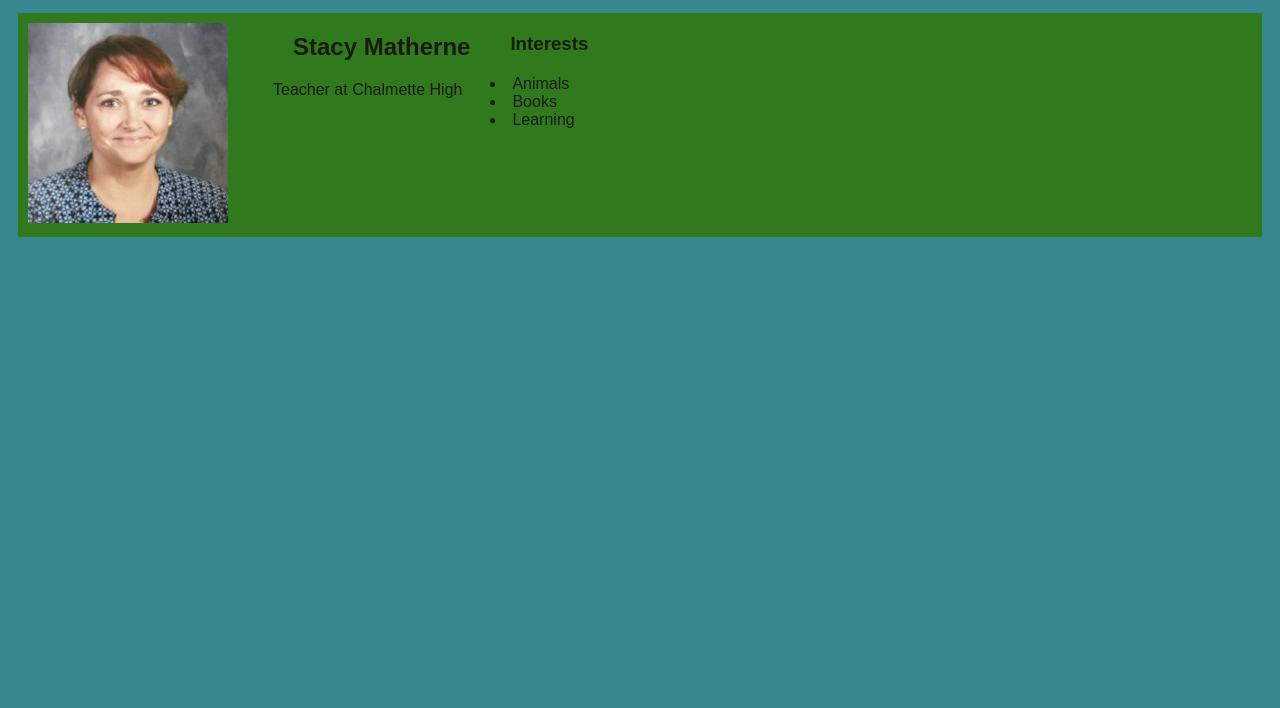
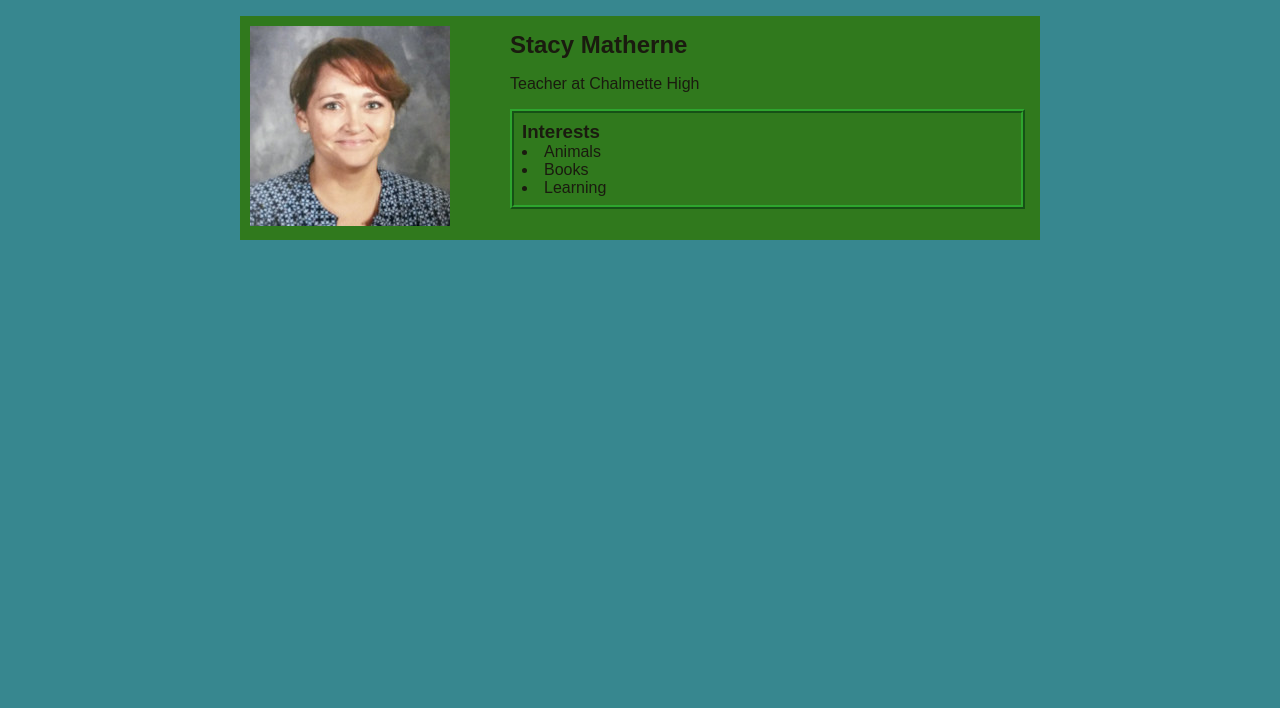
Before and after one commit to StacyNO75/stacyno75.github.io, a plain HTML site: page index.html in a window 1280 px wide. Shown: the part 92-800 px from the top of the page. Drawn offline with Linux system fonts and the light colour scheme.

Commit message:
Update index.html

```diff
--- a/index.html
+++ b/index.html
@@ -10,6 +10,7 @@
             padding: 10px;
             font-family: arial;
         }
+
         #all-contents {
             max-width: 800px;
             margin: auto;
@@ -24,6 +25,7 @@
             display: flex;
             padding: 10px;
         }
+
         h1 {
             display: flex;
             align-items: center;
@@ -31,13 +33,16 @@
             flex: 1;
             margin: 0;
         }
+
         #nav-ul {
             list-style-image: none;
         }
+
         .nav-li {
             display: inline-block;
             padding: 0 10px;
         }
+
         a {
             text-decoration: none;
             color: #fff;
@@ -48,30 +53,36 @@
             background: rgb(48, 121, 29);
             display: flex;
         }
+
         .sidebar {
             margin-right: 35px;
             padding: 10px;
         }
+
         .sidebar-img {
             width: 200px;
         }
+
         .content {
             flex: 1;
             padding: 15px;
         }
+
         #interests {
             border: 4px rgb(46, 165, 46) ridge;
-            padding: 88px;
+            padding: 8px;
         }
-        h2, h3 {
-            margin: 20px;
+
+        h2,
+        h3 {
+            margin: 0px;
         }
     </style>
 </head>
 
 <body>
     <!--All content goes here-->
-    <div
+    <div id="all-contents">
         <nav>
             <h1>Stacy's Spectacular Spot</h1>
             <ul id="nav-ul">
@@ -91,15 +102,12 @@
 
             </div>
             <!-- Content section -->
-            <div>
-                <h2>Stacy Matherne
-                </h2>
-        <p>
-            Teacher at Chalmette High
-        </p>
-            </div>
+            <div class="content">
+                <h2>Stacy Matherne</h2>
+                <p> Teacher at Chalmette High</p>
+
                 <!--Interests section-->
-                <div id="--Interests">
+                <div id="interests">
                     <h3>Interests</h3>
                     <u1>
                         <li>Animals</li>
@@ -107,6 +115,8 @@
                         <li>Learning</li>
                     </u1>
                 </div>
+            </div>
+
         </main>
     </div>
 </body>
```
Lines whose indentation alone changed are shown as unchanged.
